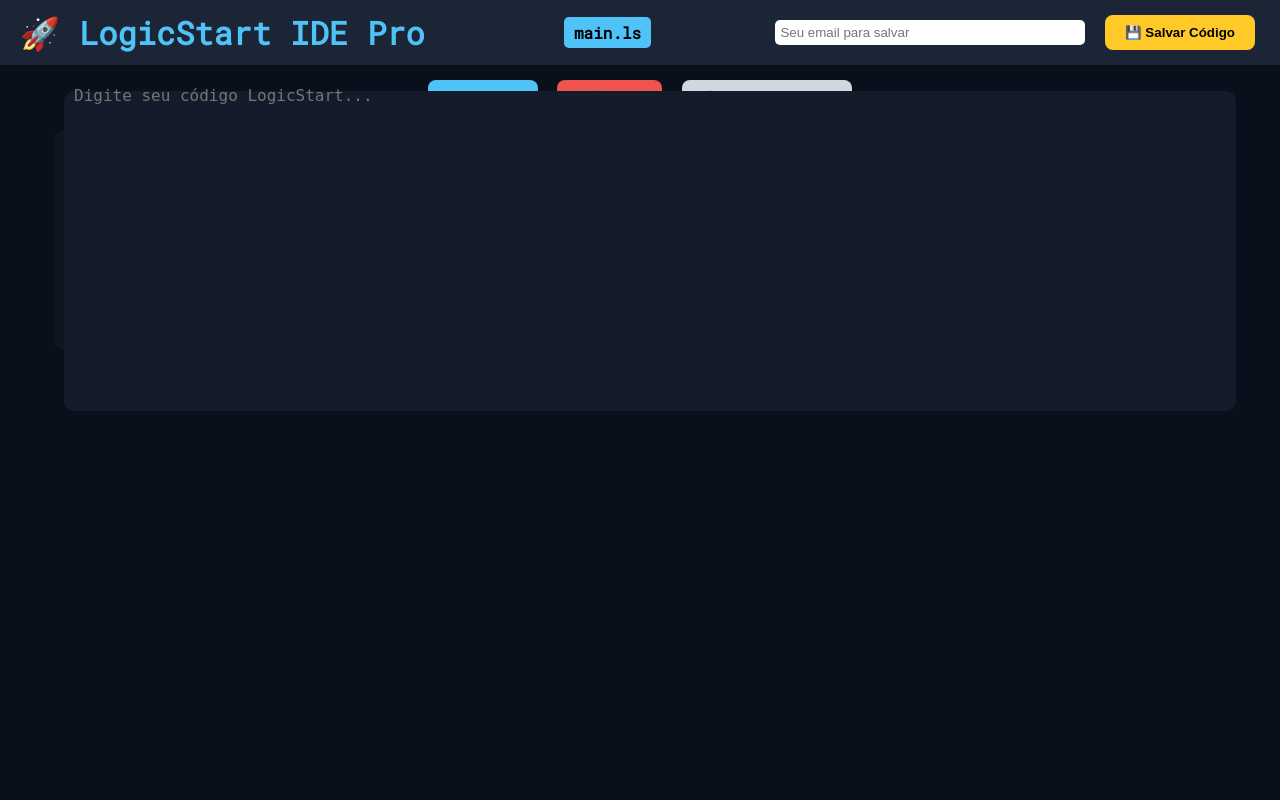
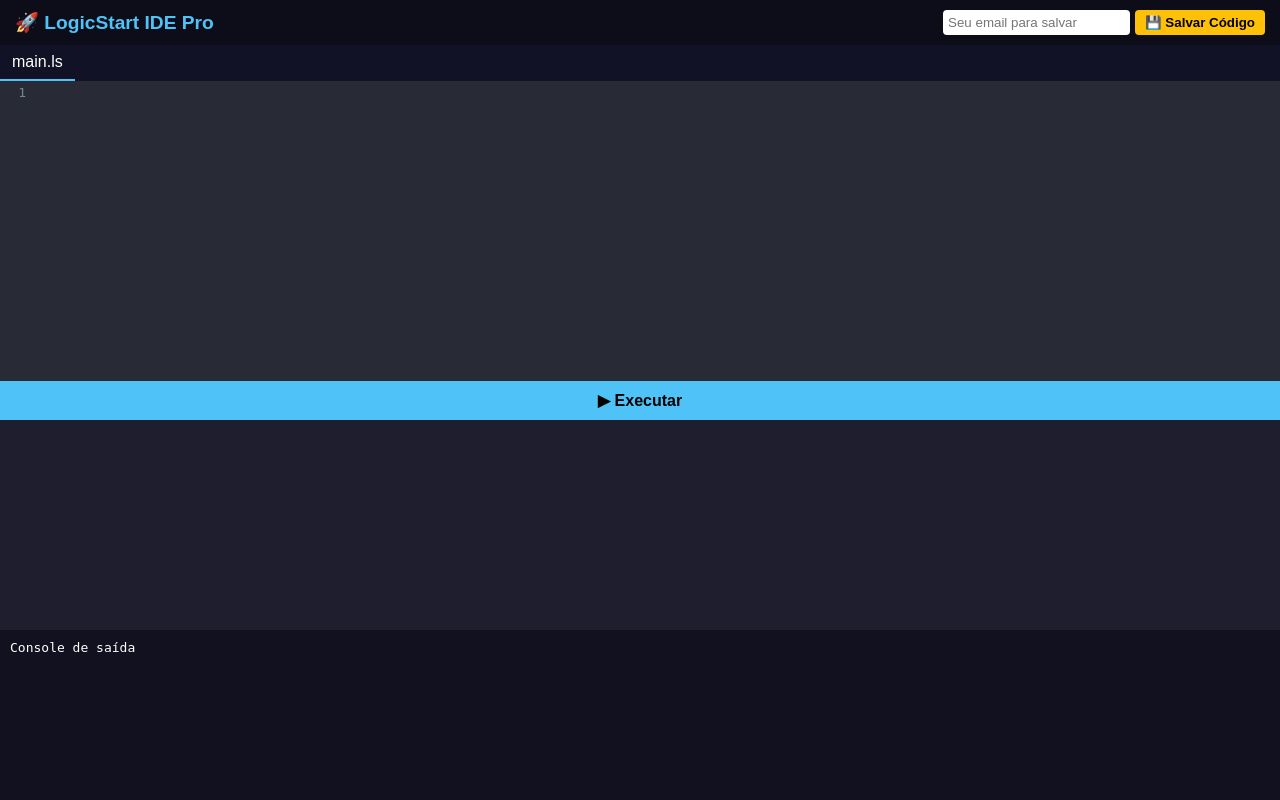
Before and after one commit to DashMasterX/logicstart, a Flask app: page / in a window 1280 px wide. Run offline with Flask 3, Linux system fonts and the light colour scheme.

Commit message:
Update index.html

```diff
--- a/templates/index.html
+++ b/templates/index.html
@@ -2,206 +2,185 @@
 <html lang="pt-BR">
 <head>
 <meta charset="UTF-8">
-<title>LogicStart IDE</title>
-<link href="https://fonts.googleapis.com/css2?family=Roboto+Mono&display=swap" rel="stylesheet">
+<meta name="viewport" content="width=device-width, initial-scale=1.0">
+<title>🚀 LogicStart IDE Pro</title>
+
+<!-- CodeMirror CSS -->
+<link rel="stylesheet" href="https://cdnjs.cloudflare.com/ajax/libs/codemirror/5.65.13/codemirror.min.css">
+<link rel="stylesheet" href="https://cdnjs.cloudflare.com/ajax/libs/codemirror/5.65.13/theme/dracula.min.css">
+
 <style>
-body { margin:0; font-family:'Roboto Mono', monospace; background:#0a0f1c; color:#e0e0e0; }
-header { background:#1c2536; padding:10px 20px; display:flex; justify-content:space-between; align-items:center; }
-h1 { margin:0; color:#4fc3f7; }
-#tabs { display:flex; margin-left:20px; }
-.tab { padding:5px 10px; margin-right:5px; cursor:pointer; border-radius:5px; background:#1c2536; color:#cfd8dc; }
-.tab.active { background:#4fc3f7; color:#000; font-weight:bold; }
-#editor-container { position: relative; width:90%; margin:10px auto; }
-#editor, #highlight { width:100%; height:300px; padding:10px; border-radius:10px; font-size:16px; line-height:1.4; white-space:pre-wrap; word-wrap:break-word; }
-#editor { position:absolute; top:0; left:0; background:transparent; color:transparent; caret-color:#4fc3f7; z-index:2; border:none; outline:none; resize:none; overflow:auto; }
-#highlight { background:#141c2b; color:#cfd8dc; position:absolute; top:0; left:0; z-index:1; pointer-events:none; overflow:auto; }
-#autocomplete { position:absolute; top:0; left:0; background:#1c2536; border-radius:8px; border:1px solid #4fc3f7; max-height:120px; overflow-y:auto; display:none; z-index:10; }
-#autocomplete div { padding:5px 10px; cursor:pointer; }
-#autocomplete div:hover { background:#4fc3f7; color:#000; }
-#output { width:90%; height:200px; margin:10px auto; background:#101522; color:#a5d6a7; padding:10px; border-radius:10px; font-size:16px; overflow-y:auto; white-space:pre-wrap; }
-.btn { padding:10px 20px; margin:5px; border:none; border-radius:8px; cursor:pointer; font-weight:bold; }
-#run { background:#4fc3f7; color:#000; }
-#clear { background:#ef5350; color:#fff; }
-#copy { background:#cfd8dc; color:#000; }
-#save { background:#ffca28; color:#000; }
-#email { width:300px; padding:5px; border-radius:5px; border:none; margin-right:5px; }
-footer { text-align:center; padding:10px; color:#607d8b; }
-
-/* Sintaxe */
-.keyword { color:#4fc3f7; font-weight:bold; }
-.string { color:#a5d6a7; }
-.number { color:#ffb74d; }
-.comment { color:#90a4ae; font-style:italic; }
-.error { color:#ef5350; text-decoration:underline wavy; font-weight:bold; }
+    body {
+        margin: 0;
+        font-family: 'Arial', sans-serif;
+        background-color: #1e1e2f;
+        color: #fff;
+        display: flex;
+        flex-direction: column;
+        height: 100vh;
+    }
+    header {
+        background-color: #0d0d1a;
+        padding: 10px 15px;
+        display: flex;
+        align-items: center;
+        justify-content: space-between;
+    }
+    header h1 {
+        margin: 0;
+        font-size: 1.2rem;
+        color: #4fc3f7;
+    }
+    #emailContainer {
+        display: flex;
+        gap: 5px;
+    }
+    #emailContainer input {
+        padding: 5px;
+        border-radius: 4px;
+        border: none;
+    }
+    #emailContainer button {
+        padding: 5px 10px;
+        background-color: #ffc107;
+        border: none;
+        border-radius: 4px;
+        cursor: pointer;
+        font-weight: bold;
+    }
+    #tabs {
+        display: flex;
+        background-color: #121227;
+    }
+    .tab {
+        padding: 8px 12px;
+        cursor: pointer;
+        border-bottom: 2px solid transparent;
+        color: #ccc;
+    }
+    .tab.active {
+        border-bottom: 2px solid #4fc3f7;
+        color: #fff;
+    }
+    #editorContainer {
+        flex: 1;
+        display: flex;
+        flex-direction: column;
+        position: relative;
+    }
+    #editor {
+        flex: 1;
+    }
+    #runBtn {
+        background-color: #4fc3f7;
+        border: none;
+        padding: 10px 15px;
+        font-size: 1rem;
+        cursor: pointer;
+        color: #000;
+        font-weight: bold;
+    }
+    #output {
+        height: 150px;
+        background-color: #11111f;
+        color: #fff;
+        padding: 10px;
+        overflow-y: auto;
+        font-family: monospace;
+    }
 </style>
 </head>
 <body>
+
 <header>
     <h1>🚀 LogicStart IDE Pro</h1>
-    <div id="tabs"></div>
-    <div>
-        <input type="email" id="email" placeholder="Seu email para salvar">
-        <button class="btn" id="save">💾 Salvar Código</button>
+    <div id="emailContainer">
+        <input type="email" id="userEmail" placeholder="Seu email para salvar">
+        <button id="saveCodeBtn">💾 Salvar Código</button>
     </div>
 </header>
 
-<div id="editor-container">
-    <pre id="highlight"></pre>
-    <textarea id="editor" placeholder="Digite seu código LogicStart..."></textarea>
-    <div id="autocomplete"></div>
+<div id="tabs">
+    <div class="tab active" data-file="main.ls">main.ls</div>
 </div>
 
-<div style="text-align:center;">
-    <button class="btn" id="run">▶ Executar</button>
-    <button class="btn" id="clear">🧹 Limpar</button>
-    <button class="btn" id="copy">📋 Copiar Resultado</button>
+<div id="editorContainer">
+    <textarea id="editor"></textarea>
+    <button id="runBtn">▶ Executar</button>
 </div>
 
-<div id="output">Resultado aparecerá aqui</div>
-<footer>LogicStart IDE Pro v2.0 — Profissional & Seguro</footer>
+<div id="output">Console de saída</div>
+
+<!-- CodeMirror JS -->
+<script src="https://cdnjs.cloudflare.com/ajax/libs/codemirror/5.65.13/codemirror.min.js"></script>
+<script src="https://cdnjs.cloudflare.com/ajax/libs/codemirror/5.65.13/mode/javascript/javascript.min.js"></script>
 
 <script>
-// =========================
-// Variáveis
-// =========================
-const editor = document.getElementById('editor');
-const highlight = document.getElementById('highlight');
-const output = document.getElementById('output');
-const emailInput = document.getElementById('email');
-const acBox = document.getElementById('autocomplete');
-const tabsDiv = document.getElementById('tabs');
-
-let arquivos = [{"nome":"main.ls","conteudo":""}];
-let abaAtiva = 0;
-
-// =========================
-// Cria abas
-// =========================
-function atualizarTabs(){
-    tabsDiv.innerHTML = '';
-    arquivos.forEach((a,i)=>{
-        const div = document.createElement('div');
-        div.textContent = a.nome;
-        div.className = 'tab' + (i===abaAtiva?' active':'');
-        div.addEventListener('click', ()=>{ abaAtiva=i; editor.value=a.conteudo; atualizarHighlight(); atualizarTabs(); });
-        tabsDiv.appendChild(div);
-    });
-}
-atualizarTabs();
-
-// =========================
-// Palavras-chave LogicStart
-// =========================
-const keywords = ['se','senao','enquanto','para','funcao','retorne','imprima','constante','variavel','classe','novo'];
-
-// =========================
-// Atualiza destaque com erro dinâmico e execução
-// =========================
-function atualizarHighlight(erroLinha=null){
-    let code = editor.value
-        .replace(/&/g,'&amp;')
-        .replace(/</g,'&lt;')
-        .replace(/>/g,'&gt;');
-
-    // Strings
-    code = code.replace(/(\".*?\"|\'.*?\')/g,'<span class="string">$1</span>');
-    // Comentários
-    code = code.replace(/(\/\/.*)/g,'<span class="comment">$1</span>');
-    // Números
-    code = code.replace(/\b(\d+)\b/g,'<span class="number">$1</span>');
-    // Palavras-chave
-    keywords.forEach(k=>{
-        const regex = new RegExp('\\b'+k+'\\b','g');
-        code = code.replace(regex,'<span class="keyword">'+k+'</span>');
+    // Inicializa o editor
+    const editor = CodeMirror.fromTextArea(document.getElementById("editor"), {
+        mode: "javascript",
+        theme: "dracula",
+        lineNumbers: true,
+        autoCloseBrackets: true,
+        matchBrackets: true,
+        tabSize: 2
     });
 
-    // Detecta erros: comandos desconhecidos
-    const linhas = code.split('\n');
-    linhas.forEach((linha,i)=>{
-        if(!linha.match(/^\s*(\/\/.*|$)/) && !linha.match(new RegExp(keywords.join('|'))) && linha.trim()!=='' && linha.includes(' ')){
-            linhas[i] = `<span class="error">${linha}</span>`;
-        }
-        // Destaca linha do erro real
-        if(erroLinha!==null && i===erroLinha-1){
-            linhas[i] = `<span class="error" style="background:#ef5350;color:#000;">${linha}</span>`;
+    const output = document.getElementById("output");
+    const runBtn = document.getElementById("runBtn");
+    const saveBtn = document.getElementById("saveCodeBtn");
+
+    // Executar código
+    runBtn.addEventListener("click", async () => {
+        const code = editor.getValue();
+        output.textContent = "Executando...";
+        try {
+            const res = await fetch("/run", {
+                method: "POST",
+                headers: {"Content-Type": "application/json"},
+                body: JSON.stringify({code})
+            });
+            const data = await res.json();
+            if(data.success) {
+                output.textContent = data.result + "\n\nTempo: " + data.time + "s";
+            } else {
+                output.textContent = "Erro: " + data.error;
+            }
+        } catch(e) {
+            output.textContent = "Erro ao executar: " + e.message;
         }
     });
-    highlight.innerHTML = linhas.join('\n');
-    arquivos[abaAtiva].conteudo = editor.value;
-}
-editor.addEventListener('input', ()=>atualizarHighlight());
-editor.addEventListener('scroll', ()=>{highlight.scrollTop = editor.scrollTop;});
 
-// =========================
-// Autocomplete
-// =========================
-editor.addEventListener('input', ()=>{
-    const linhas = editor.value.split('\n');
-    const ultimaLinha = linhas[linhas.length-1];
-    const prefixo = ultimaLinha.match(/\b\w+$/);
-    if(!prefixo){ acBox.style.display='none'; return; }
-    fetch(`/autocomplete?prefixo=${prefixo[0]}`)
-        .then(res=>res.json())
-        .then(data=>{
-            if(data.suggestions.length===0){ acBox.style.display='none'; return; }
-            acBox.innerHTML='';
-            data.suggestions.forEach(s=>{
-                const div=document.createElement('div');
-                div.textContent=s;
-                div.addEventListener('click', ()=>{
-                    linhas[linhas.length-1] = ultimaLinha.replace(/\w+$/,s);
-                    editor.value=linhas.join('\n');
-                    acBox.style.display='none';
-                    atualizarHighlight();
-                    editor.focus();
-                });
-                acBox.appendChild(div);
+    // Salvar código
+    saveBtn.addEventListener("click", async () => {
+        const email = document.getElementById("userEmail").value;
+        const code = editor.getValue();
+        if(!email) return alert("Informe um email!");
+
+        try {
+            const res = await fetch("/save", {
+                method: "POST",
+                headers: {"Content-Type": "application/json"},
+                body: JSON.stringify({email, code})
             });
-            acBox.style.top = editor.scrollTop + 'px';
-            acBox.style.left = '0px';
-            acBox.style.width = '100%';
-            acBox.style.display='block';
+            const data = await res.json();
+            if(data.success) alert("Código salvo com sucesso!");
+            else alert("Falha ao salvar: " + data.error);
+        } catch(e) {
+            alert("Erro ao salvar: " + e.message);
+        }
+    });
+
+    // Abas (futuro multi-arquivos)
+    const tabs = document.querySelectorAll(".tab");
+    tabs.forEach(tab => {
+        tab.addEventListener("click", () => {
+            tabs.forEach(t => t.classList.remove("active"));
+            tab.classList.add("active");
+            // Aqui você poderia carregar outro arquivo no editor
         });
-});
+    });
+</script>
 
-// =========================
-// Botões
-// =========================
-document.getElementById('run').addEventListener('click', async ()=>{
-    output.textContent="⏳ Executando...";
-    const codigo=editor.value;
-    try{
-        const res=await fetch('/run',{method:'POST',headers:{'Content-Type':'application/json'},body:JSON.stringify({code:codigo})});
-        const data=await res.json();
-        if(data.success){
-            output.textContent=data.result + `\n\n⏱ ${data.time}s`;
-            atualizarHighlight(); // Limpa marcação de erro
-        }else{
-            // Procura linha do erro se disponível
-            let linhaErro = null;
-            if(data.debug){
-                const match = data.debug.match(/File "<string>", line (\d+)/);
-                if(match) linhaErro = parseInt(match[1]);
-            }
-            atualizarHighlight(linhaErro);
-            output.textContent=`❌ ${data.error}\n${data.debug?data.debug:''}`;
-        }
-    }catch(e){ output.textContent=`💥 Erro: ${e}`; }
-});
-
-document.getElementById('clear').addEventListener('click', ()=>{ editor.value=''; output.textContent=''; atualizarHighlight(); });
-document.getElementById('copy').addEventListener('click', ()=>{ navigator.clipboard.writeText(output.textContent); });
-document.getElementById('save').addEventListener('click', async ()=>{
-    const email=emailInput.value.trim();
-    if(!email){ alert("📧 Digite um email válido"); return; }
-    const codigo=editor.value;
-    try{
-        const res=await fetch('/save_code',{method:'POST',headers:{'Content-Type':'application/json'},body:JSON.stringify({email,code:codigo})});
-        const data=await res.json();
-        if(data.success){ alert("💾 Código salvo com sucesso!"); }
-        else{ alert("❌ Falha ao salvar: "+data.error); }
-    }catch(e){ alert("💥 Erro ao salvar: "+e); }
-});
-</script>
 </body>
 </html>
```
